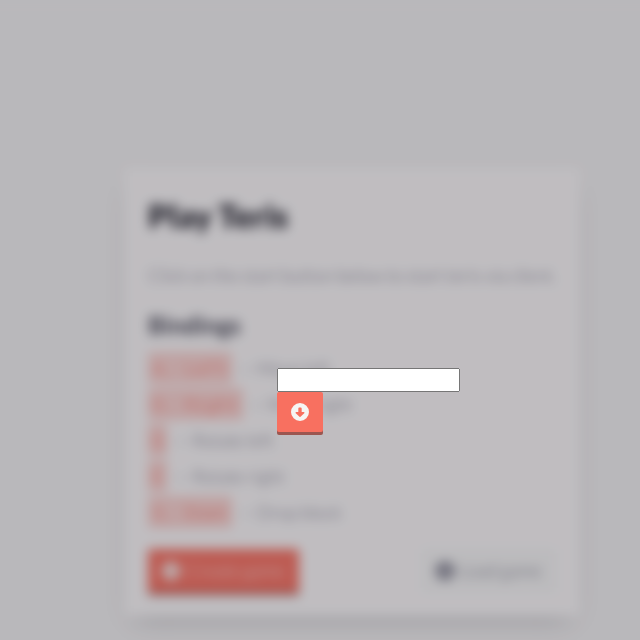
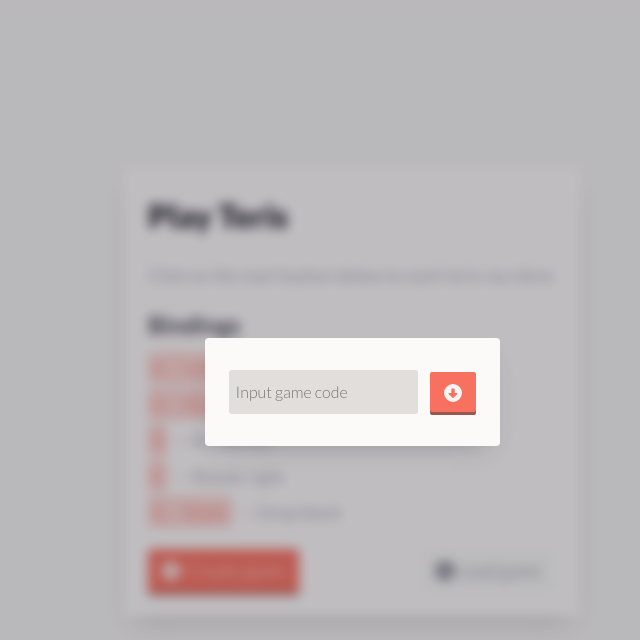
Before and after one commit to clk1006/teris, a Next.js app: page / in a window 1280 px wide. Both pictures are taken after a click on the button "Load game". Shown: the top 640 px of the page, without its empty margins (272-912 px from the left). Built offline with nearby package versions, Linux system fonts and the light colour scheme.

Commit message:
improved styling

```diff
--- a/pages/index.js
+++ b/pages/index.js
@@ -578,16 +578,20 @@ export default function Home() {
                     showInputWindow &&
                     <div className="pop-up-frame">
                         {/* Field to enter Game which should be loaded */}
+                        <div className="game-fail-popup screen-container">
                             <div className="inline-block">
-                            <input className="input-field" onChange = {(event) => {
+                                <input className="input-field" placeHolder="Input game code" onChange = {(event) => {
                                     dataInput = event.target.value;
                                 }} />
                                 <button className="action-btn" onClick={(event) => {
-                                let data=JSON.parse(dataInput);
+                                    data=JSON.parse(dataInput);
                                     setGameState(1);
                                 }}>
-                            <FontAwesomeIcon icon={faArrowAltCircleDown}/>
+                                    <div className="nom-btn-emblem">
+                                        <FontAwesomeIcon className="nom-icon" icon={faArrowAltCircleDown}/>
+                                    </div>
                                 </button>
+                            </div>
                         </div>
 
                     </div>
--- a/styles/main.css
+++ b/styles/main.css
@@ -366,3 +366,32 @@ p {
     flex-direction: row;
     justify-content: space-between;
 }
+
+.input-field {
+    margin: 8px 12px 8px 0;
+    padding: 12px 6px;
+
+    background-color: rgb(var(--text-color-300), var(--alpha-4));
+
+    font-family: 'Lato', sans-serif;
+    font-weight: 300;
+    font-size: 16px;
+
+    border-radius: 3px;
+    border: 1px solid rgb(var(--primary-color), 0);
+
+    transition: 0.4s;
+}
+
+.input-field:focus {
+    outline: none;
+    border: 1px solid rgb(var(--primary-color));
+}
+
+.inline-block {
+    display: flex;
+    flex-direction: row;
+
+    align-items: center;
+    justify-content: space-around;
+}
```
Also changed, not shown: 1 other file (tests, documents, lock files or other folders). Lines whose indentation alone changed are shown as unchanged.
